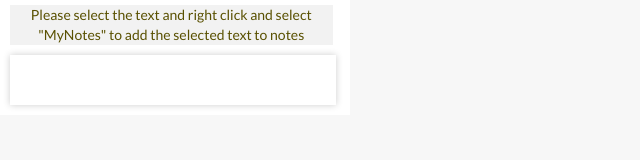
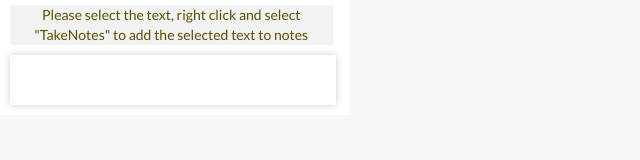
Before and after one commit to saisamrat/NoteTaker, a browser extension: page index.html in a window 1280 px wide. Shown: the full height of the page, 0-640 px from the left. Drawn offline with nearby package versions, Linux system fonts and the light colour scheme.

Commit message:
Add files via upload

```diff
--- a/index.html
+++ b/index.html
@@ -1,7 +1,7 @@
 <!DOCTYPE html>
 <html>
 <head>
-	<title>Take Note</title>
+	<title>TakeNotes</title>
 	<link rel="stylesheet" type="text/css" href="https://maxcdn.bootstrapcdn.com/bootstrap/3.3.5/css/bootstrap.min.css">
 	<link rel="stylesheet" type="text/css" href="https://maxcdn.bootstrapcdn.com/font-awesome/4.7.0/css/font-awesome.min.css">
 	<script type="text/javascript" src="jquery-3.1.1.min.js"></script>
@@ -18,7 +18,7 @@
 </div>
 <div class="myNotesContainer">
 	<div id="section01">
-		<p id="pretext">Please select the text and right click and select "MyNotes" to add the selected text to notes</p>
+		<p id="pretext">Please select the text, right click and select "TakeNotes" to add the selected text to notes</p>
 		<ul id="list" title="Noted Points">
 		</ul>
 	</div>
```
Also changed, not shown: start.html (+1 -1 lines), icon.png, manifest.json.
